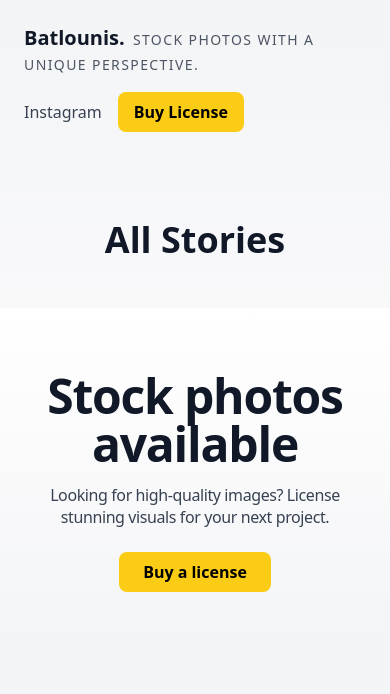
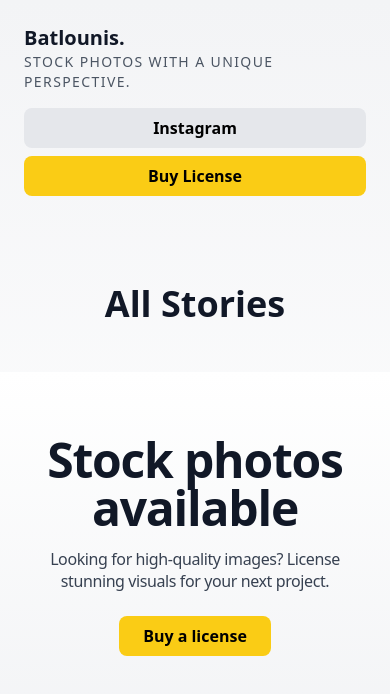
Before and after one commit to batlounis/batlounis-site, an Eleventy site: page src/pages/index.njk in a window 390 px wide. Built offline with nearby package versions, Linux system fonts and the light colour scheme; Eleventy itself is replaced by a stand-in of ours; files that its build step writes are made by us from their sources; what csvtojson, image-size would draw is missing.

Commit message:
improved header on mobile

```diff
--- a/src/_includes/header.njk
+++ b/src/_includes/header.njk
@@ -1,18 +1,24 @@
 <header class="flex flex-col md:flex-row md:justify-between md:items-center p-6 space-y-4 md:space-y-0">
     <div>
         <span class="text-xl font-bold mr-1"><a href="/">Batlounis.</a></span>
-        <span class="text-sm tracking-widest text-gray-600 uppercase">Stock photos with a unique perspective.</span>
+        <span class="text-sm tracking-widest text-gray-600 uppercase block md:inline">
+            Stock photos with a unique perspective.
+        </span>
     </div>
 
     <nav class="space-x-6 hidden md:block">
         <!-- your nav links -->
     </nav>
 
-    <div class="flex items-center space-x-4">
-        <span class="text-gray-700 md:inline">
-            <a target="_blank" href="https://www.instagram.com/batlounis/">Instagram</a>
-        </span>
-        <a target="_blank" href="https://form.typeform.com/to/AgIQdCQI" class="bg-yellow-400 px-4 py-2 rounded-lg text-black font-semibold">
+    <div class="flex flex-col md:flex-row items-center space-y-2 md:space-y-0 md:space-x-4">
+        <a target="_blank"
+        href="https://www.instagram.com/batlounis/"
+        class="bg-gray-200 hover:bg-gray-300 text-black font-semibold px-4 py-2 rounded-lg text-center w-full md:w-auto">
+            Instagram
+        </a>
+        <a target="_blank"
+        href="https://form.typeform.com/to/AgIQdCQI"
+        class="bg-yellow-400 hover:bg-yellow-500 text-black font-semibold px-4 py-2 rounded-lg text-center w-full md:w-auto">
             Buy License
         </a>
     </div>
```
Also changed, not shown: docs/index.html, docs/stories/clouds/index.html.
